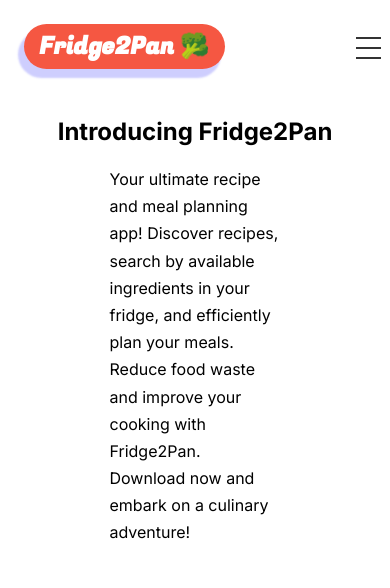
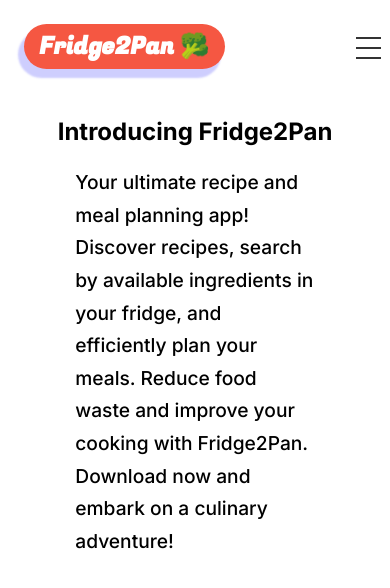
Before and after one commit to mavSeneris/Fridge2Pan, a React (Vite) app: page / in a window 390 px wide. Shown: the top 588 px of the page. Built offline with nearby package versions, Linux system fonts and the light colour scheme.

Commit message:
added burger menu when on small screen

```diff
--- a/src/App.css
+++ b/src/App.css
@@ -182,6 +182,7 @@ section {
 @media (max-width: 30rem) {
   .nav-menu {
     display: none;
+    height: 100vh;
   }
 
   .burger-menu {
@@ -224,8 +225,10 @@ nav {
 }
 
 .hero > p {
-  width: 50%;
+  width: 70%;
   line-height: 1.7;
+  font-size: 1.2rem;
+  font-weight: 500;
 }
 
 /* Fridge Component */
```
